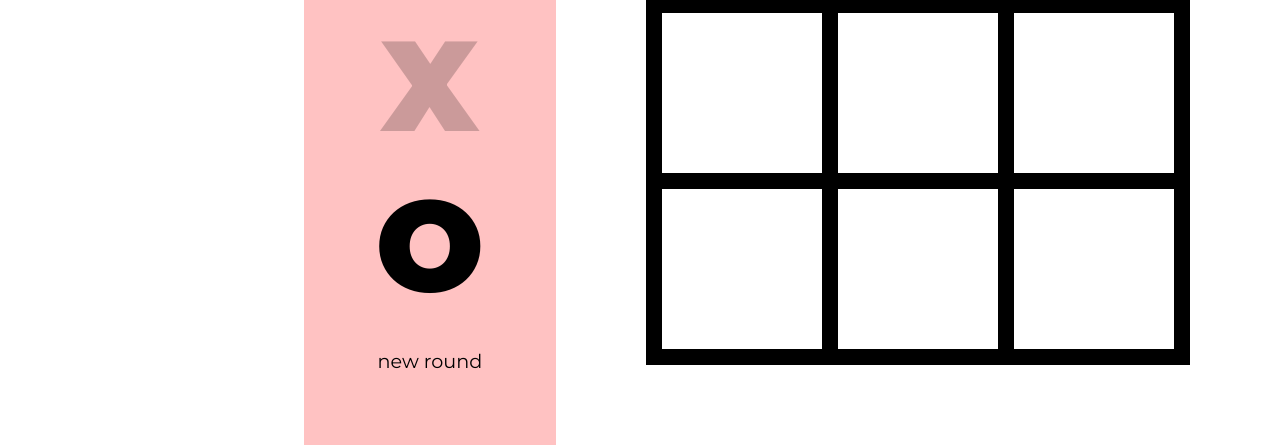
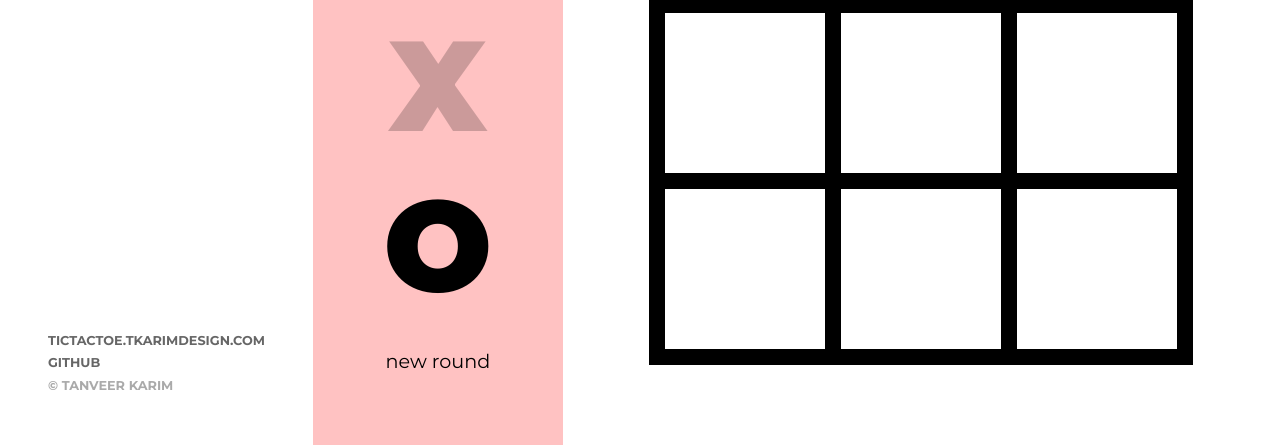
Before and after one commit to tanmancan/tic-tac-toe, a plain HTML site: page index.html in a window 1280 px wide. Shown: the part 355-800 px from the top of the page. Drawn offline with Linux system fonts and the light colour scheme.

Commit message:
added header bar

```diff
--- a/app.scss
+++ b/app.scss
@@ -124,18 +124,38 @@ $game-board-background: #fff;
   position: relative;
 }
 
-.title {
+.heading {
   flex: 2 1 8rem;
   display: flex;
   flex-flow: column;
   align-items: center;
   justify-content: center;
-  align-self: flex-start;
   font-weight: 900;
   font-size: 6rem;
   line-height: 5rem;
   padding: 3rem;
   text-transform: uppercase;
+  .title {
+    flex: 1 1 auto;
+  }
+  .cite {
+    flex: 0 1 auto;
+    font-size: .8rem;
+    line-height: 1.4rem;
+    list-style: none;
+    margin: 0;
+    padding: 0;
+    font-weight: 600;
+    color: #aaa;
+    a {
+      color: rgba(black, .6);
+      text-decoration: none;
+      &:hover,
+      &:focus {
+        color: #000;
+      }
+    }
+  }
 }
 
 .player-controls {
--- a/index.html
+++ b/index.html
@@ -14,7 +14,14 @@
 
 <body>
   <div id="app">
-    <div class="title">tic tac toe</div>
+    <div class="heading">
+      <div class="title">tic tac toe</div>
+      <ul class="cite">
+        <li><a href="http://tictactoe.tkarimdesign.com/">tictactoe.tkarimdesign.com</a></li>
+        <li><a href="https://github.com/tanmancan/tic-tac-toe">Github</a></li>
+        <li>&copy; Tanveer Karim</li>
+      </ul>
+    </div>
     <div class="player-controls">
       <div id="selection-x">X</div>
       <div id="selection-o">O</div>
```
Also changed, not shown: app.css.
